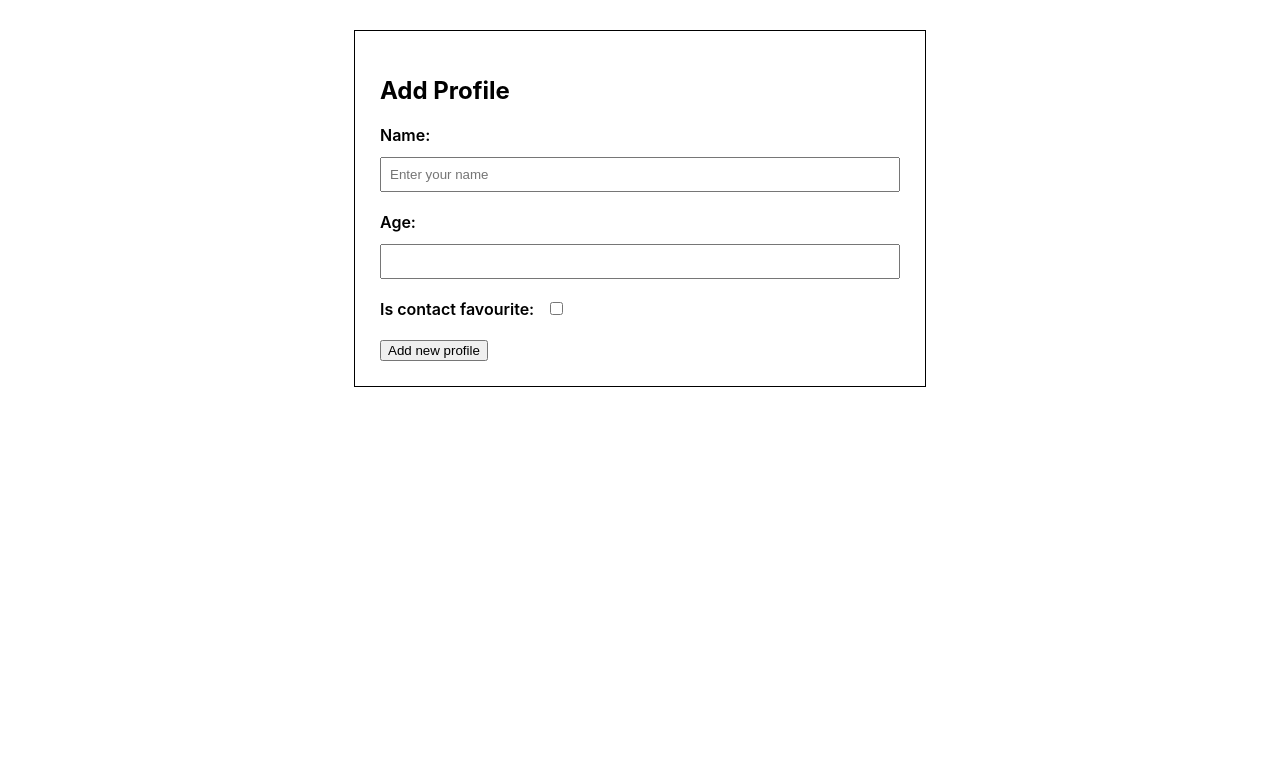
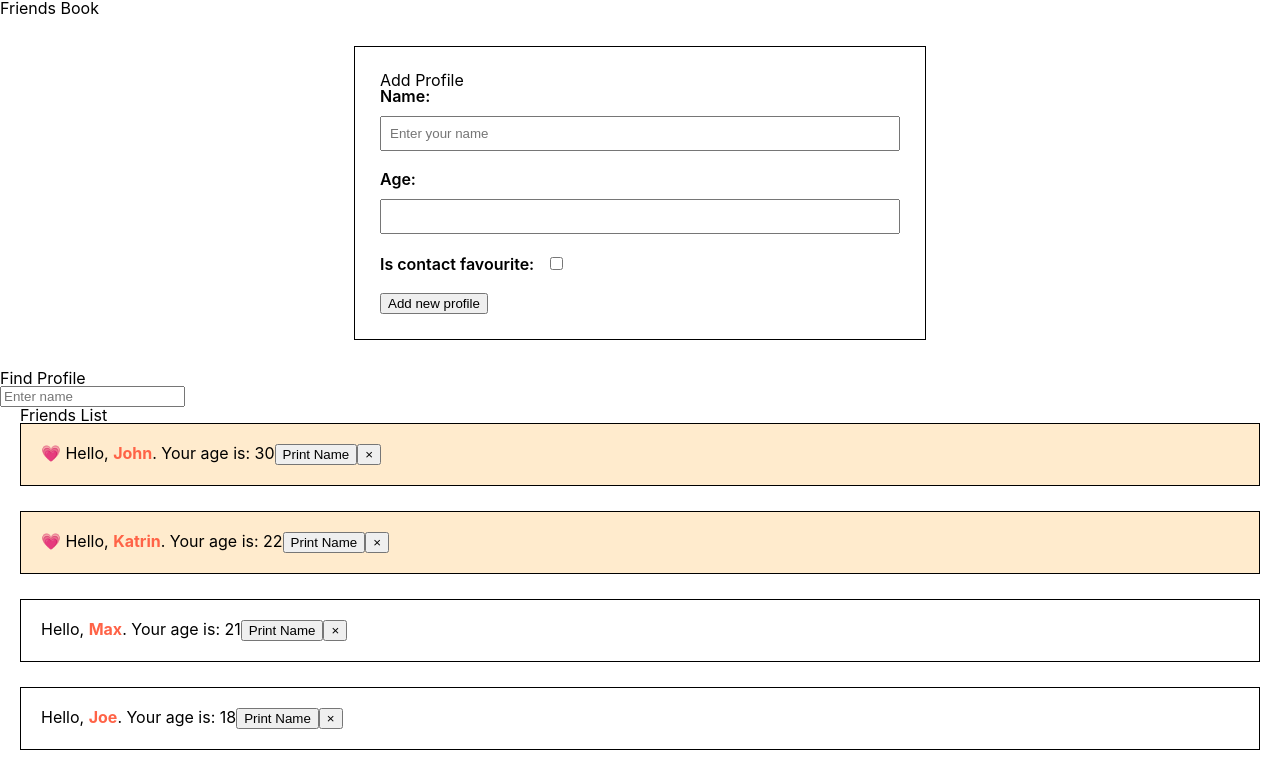
Before and after one commit to andreasrukom19/fson-work-93, a React (Create React App) app: page / in a window 1280 px wide. Shown: the top 768 px of the page. Built offline with nearby package versions, Linux system fonts and the light colour scheme.

Commit message:
Added form and filter

```diff
--- a/public/index.html
+++ b/public/index.html
@@ -24,6 +24,13 @@
       work correctly both with client-side routing and a non-root public URL.
       Learn how to configure a non-root public URL by running `npm run build`.
     -->
+    <link
+      rel="stylesheet"
+      href="https://cdnjs.cloudflare.com/ajax/libs/meyer-reset/2.0/reset.min.css"
+      integrity="sha512-NmLkDIU1C/C88wi324HBc+S2kLhi08PN5GDeUVVVC/BVt/9Izdsc9SVeVfA1UZbY3sHUlDSyRXhCzHfr6hmPPw=="
+      crossorigin="anonymous"
+      referrerpolicy="no-referrer"
+    />
     <title>React App</title>
 
     <!-- Start Single Page Apps for GitHub Pages -->
--- a/src/components/AddProfileForm/AddProfileForm.jsx
+++ b/src/components/AddProfileForm/AddProfileForm.jsx
@@ -11,12 +11,12 @@ export class AddProfileForm extends Component {
 
     const name = elems.profileName.value;
     const age = elems.profileAge.value;
-    const favourite = elems.profileFavourite.checked;
+    const isFavourite = elems.profileFavourite.checked;
 
     const formData = {
       name,
       age: Number(age),
-      favourite
+      isFavourite
     }
 
     this.props.handleAddProfile(formData);
--- a/src/components/App.jsx
+++ b/src/components/App.jsx
@@ -1,18 +1,78 @@
 import { Component } from "react";
-import {AddProfileForm} from "./AddProfileForm/AddProfileForm";
+import { AddProfileForm } from "./AddProfileForm/AddProfileForm";
+import { FriendsList } from "./FriendsList/FriendsList";
+
+const friendsData = [
+  {id: '1', name: 'Max', age: 21, isFavourite: false},
+  {id: '2', name: 'John', age: 30, isFavourite: true},
+  {id: '3', name: 'Katrin', age: 22, isFavourite: true},
+  {id: '4', name: 'Joe', age: 18, isFavourite: false}
+]
 
 export class App extends Component {
+  state = {
+    friends: friendsData,
+    filter: '',
+  }
+
   handleAddProfile = (formData) => {
-    console.log('FormData:', formData);
+    const hasDuplicates = this.state.friends.some(friend => friend.name === formData.name);
+    if (hasDuplicates) {
+      alert(`Profile with name ${formData.name} already exists!`);
+      return;
+    }
     const finaleProfile = { ...formData, id: Math.random().toString() }
-    console.log(finaleProfile);
+
+    this.setState(prevState => {
+      return {
+        friends: [...prevState.friends, finaleProfile]
+      }
+    })
+  }
+
+  handlePrintProfileName = (profileName) => {
+    console.log('profileName:', profileName);
+  }
+
+  handleDeleteProfile = profileId => {
+    this.setState({friends: this.state.friends.filter(friend => friend.id !== profileId)})
+  }
+
+  handleChangeFilter = (event) => {
+    const value = event.target.value;
+    this.setState({ filter: value })
   }
 
   render() {
+    const filteredProfiles = this.state.friends.filter(profile =>
+      profile.name
+        .toLowerCase()
+        .includes(this.state.filter.trim().toLowerCase())
+    );
+
+    const sortedFilteredProfiles = [...filteredProfiles].sort((a, b) => b.isFavourite - a.isFavourite);
+
     return (
-    <>
-        <AddProfileForm handleAddProfile={ this.handleAddProfile } />
-    </>
+    <div>
+      <h1>Friends Book</h1>
+        <AddProfileForm handleAddProfile={this.handleAddProfile} />
+        <div>
+          <p>Find Profile</p>
+          <input
+            onChange={this.handleChangeFilter}
+            value={this.state.filter}
+            type="text"
+            name="keyword"
+            placeholder="Enter name"
+          />
+        </div>
+        <FriendsList
+          friends={sortedFilteredProfiles}
+          title="Friends List"
+          handlePrintProfileName={this.handlePrintProfileName}
+          handleDeleteProfile={this.handleDeleteProfile}
+        />
+    </div>
     )
   };
 };
--- /dev/null
+++ b/src/components/FriendsList/FriendsList.jsx
@@ -0,0 +1,25 @@
+import { Profile } from 'components/Profile/Profile';
+import React from 'react';
+import css from './FriendsList.module.css';
+
+const FriendsList = ({friends, title="", handlePrintProfileName, handleDeleteProfile}) => {
+  return (
+    <div className={css.list}>
+      {title.length > 0 && <h2>{ title }</h2>}
+      {friends.map(friend => {
+          return (
+            <Profile
+              key={friend.id}
+              id={friend.id}
+              name={friend.name}
+              age={friend.age}
+              isFavourite={friend.isFavourite}
+              handlePrintProfileName={handlePrintProfileName}
+              handleDeleteProfile={handleDeleteProfile}
+            />)
+        })}
+    </div>
+  )
+}
+
+export { FriendsList };
--- /dev/null
+++ b/src/components/FriendsList/FriendsList.module.css
@@ -0,0 +1,3 @@
+.list {
+  padding: 0 20px;
+}
--- /dev/null
+++ b/src/components/Profile/Profile.jsx
@@ -0,0 +1,25 @@
+import css from './Profile.module.css';
+import cn from 'classnames';
+
+const Profile = ({
+  name,
+  age,
+  id,
+  isFavourite = false,
+  className = '',
+  handlePrintProfileName,
+  handleDeleteProfile,
+}) => {
+  return (
+    <p
+      style={{backgroundColor: isFavourite ? 'blanchedalmond' : 'transparent'}}
+      className={cn(css.friendProfile, className)}
+    >
+      {isFavourite && '💗'} Hello, <span className={css.accent}>{name}</span>. Your age is: {age}
+      <button onClick={() => handlePrintProfileName(name)}>Print Name</button>
+      <button onClick={() => handleDeleteProfile(id)}>&times;</button>
+    </p>
+  )
+}
+
+export { Profile };
--- /dev/null
+++ b/src/components/Profile/Profile.module.css
@@ -0,0 +1,10 @@
+.friendProfile {
+  padding: 20px;
+  border: 1px solid black;
+  margin-bottom: 25px;
+}
+
+.accent {
+  font-weight: 700;
+  color: tomato;
+}
```
